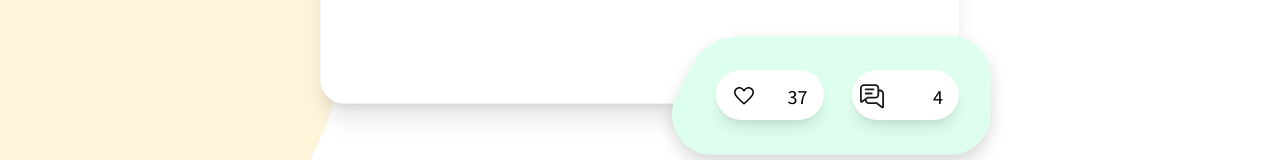
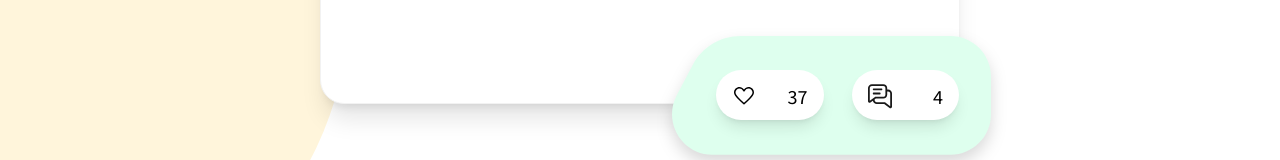
Before and after one commit to wwwcomcomcomcom/nexus-fe, a React (Vite) app: page /post/1 in a window 1280 px wide. Shown: the part 565-725 px from the top of the page. Built offline with nearby package versions, Linux system fonts and the light colour scheme.

Commit message:
adjust comment icon location

```diff
--- a/src/page/PostPage.tsx
+++ b/src/page/PostPage.tsx
@@ -70,7 +70,7 @@ function PostPage() {
                     <p className="pr-[1rem] pt-[0.7rem] text-lg">{likeCount}</p>
                   </div>
                   <div className="bg-white rounded-full w-[35%] h-[50px] shadow-lg relative flex justify-between">
-                    <CommentIcon className="pt-[0.7rem] cursor-pointer" />
+                    <CommentIcon className="pt-[0.7rem] ml-[0.5rem] cursor-pointer" />
                     <p className="pr-[1rem] pt-[0.7rem] text-lg">4</p>
                   </div>
                 </div>
```
